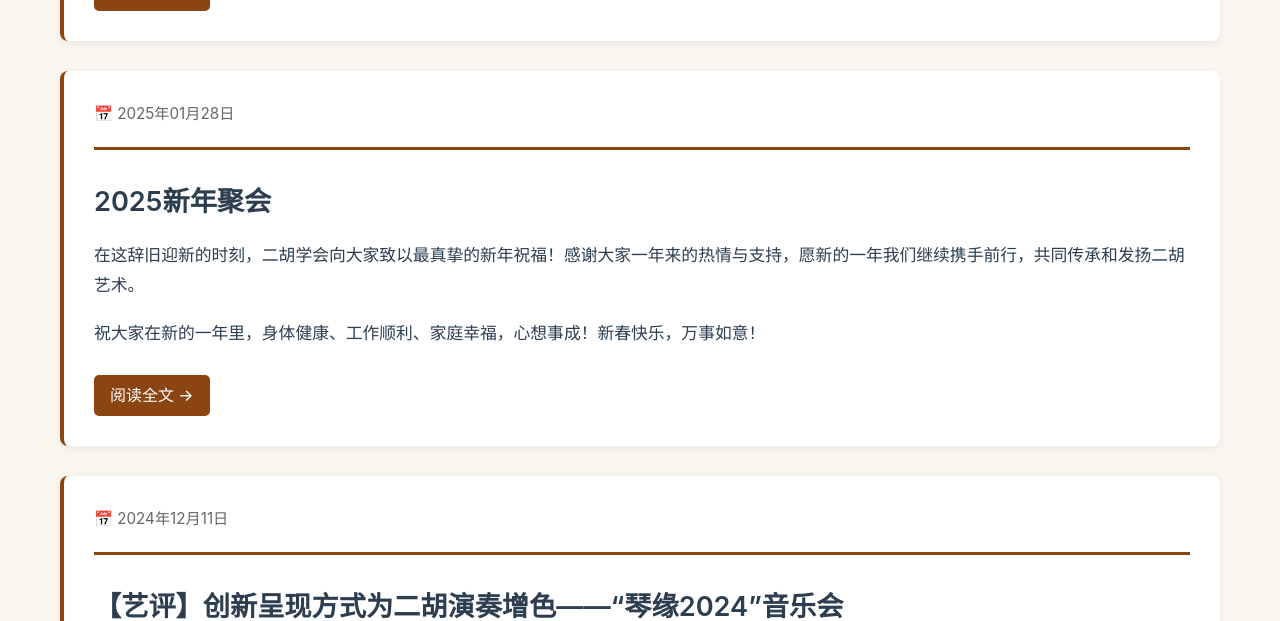
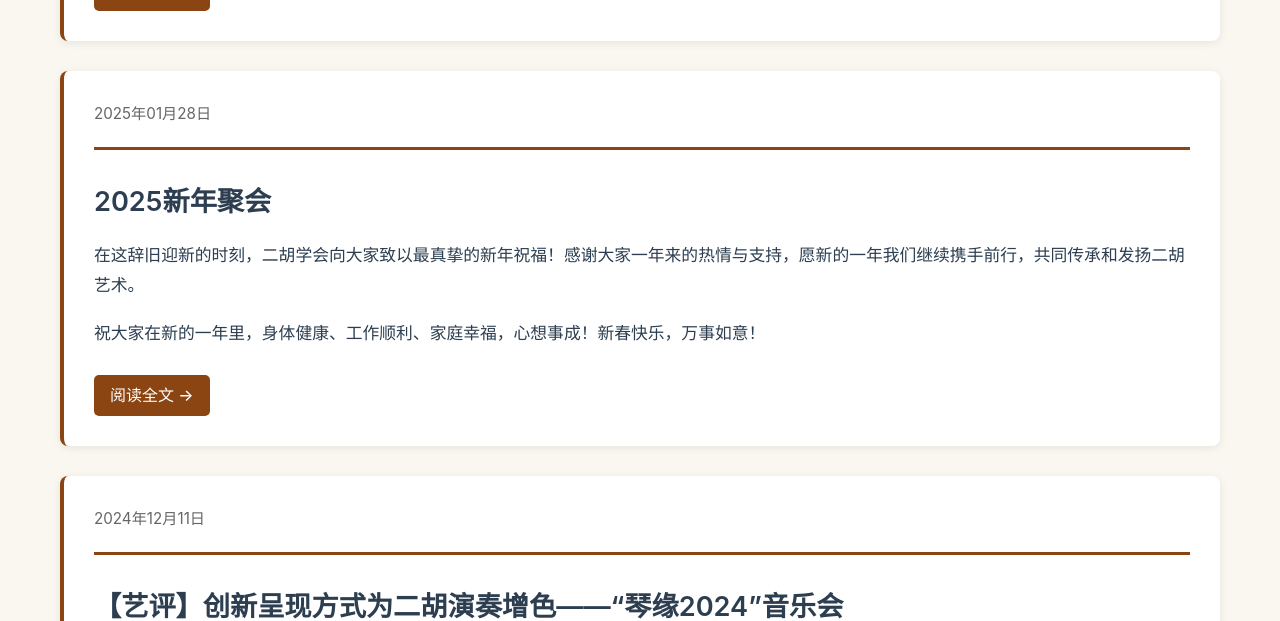
Before and after one commit to sgerhusociety/sgerhusociety.github.io, a Jekyll site: the page built from index.html, in a window 1280 px wide and 900 px high, scrolled down 5902 px. Shown: the part 156-777 px from the top of the window. Built offline with Jekyll 4.4.1, drawn with Linux system fonts in a browser that asks for light colours; some of the changed text lies outside the part shown.

Commit message:
style: remove emoji from date display in post and index layouts

```diff
--- a/_layouts/default.html
+++ b/_layouts/default.html
@@ -3,8 +3,8 @@
 		<head>
 			<meta charset="UTF-8">
 			<meta name="viewport" content="width=device-width, initial-scale=1.0, maximum-scale=5.0, user-scalable=yes">
-			<meta name="apple-mobile-web-app-capable" content="yes">
-			<meta name="apple-mobile-web-app-status-bar-style" content="black-translucent">
+			<meta name="mobile-web-app-capable" content="yes">
+			<meta name="apple-mobile-web-app-status-bar-style" content="default">
 			<title>{{ page.title }}</title>
 			<!-- link to main stylesheet -->
 			<link rel="shortcut icon" type="image/x-icon" href="/myfavicon.ico">
--- a/_layouts/post.html
+++ b/_layouts/post.html
@@ -4,7 +4,7 @@ layout: default
 <article class="post">
 	<header class="post-header">
 		<h1>{{ page.title }}</h1>
-		<p class="meta">📅 {{ page.date | date: "%Y年%m月%d日" }}</p>
+		<p class="meta">{{ page.date | date: "%Y年%m月%d日" }}</p>
 	</header>
 
 	<div class="post-content">
--- a/index.html
+++ b/index.html
@@ -9,7 +9,7 @@ title: 新加坡二胡学会
 		{% if post.excerpt %}
 			<article class="post-preview">
 				<div class="post-header">
-					<span class="blog-in-home post-date">📅 {{ post.date | date: "%Y年%m月%d日" }}</span>
+					<span class="blog-in-home post-date">{{ post.date | date: "%Y年%m月%d日" }}</span>
 				</div>
 				<h2 class="post-title">
 					<a href="{{ site.baseurl }}{{ post.url }}">{{ post.title }}</a>
```
